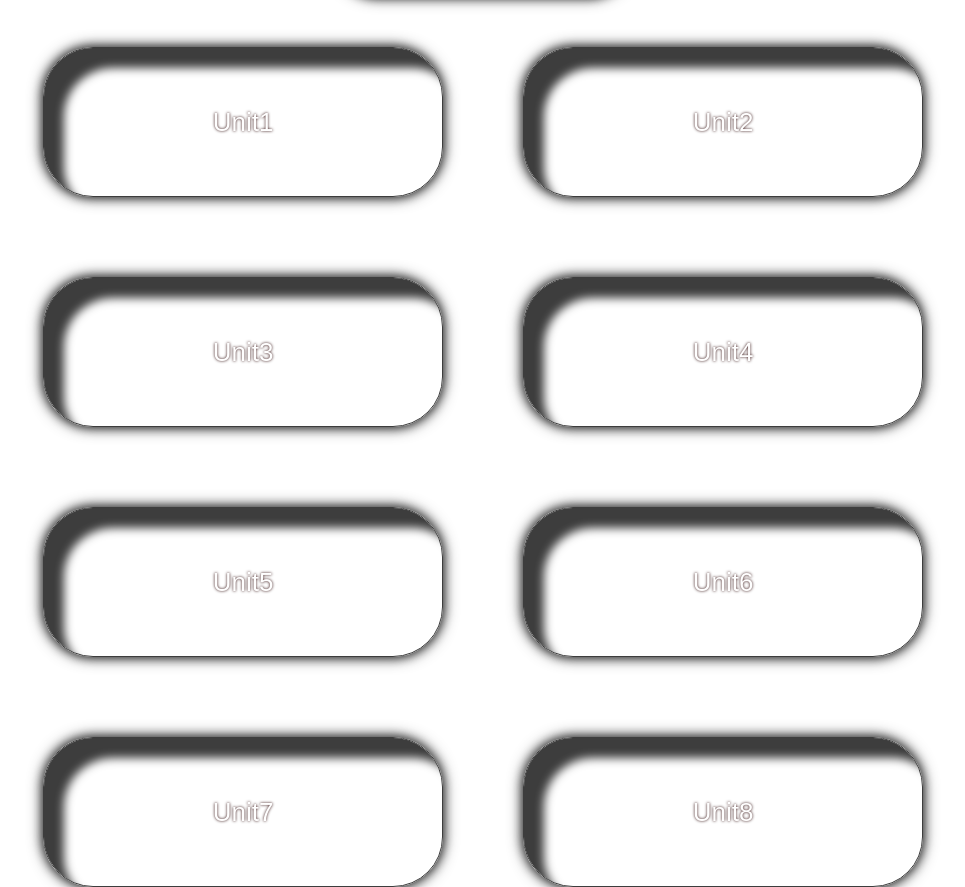
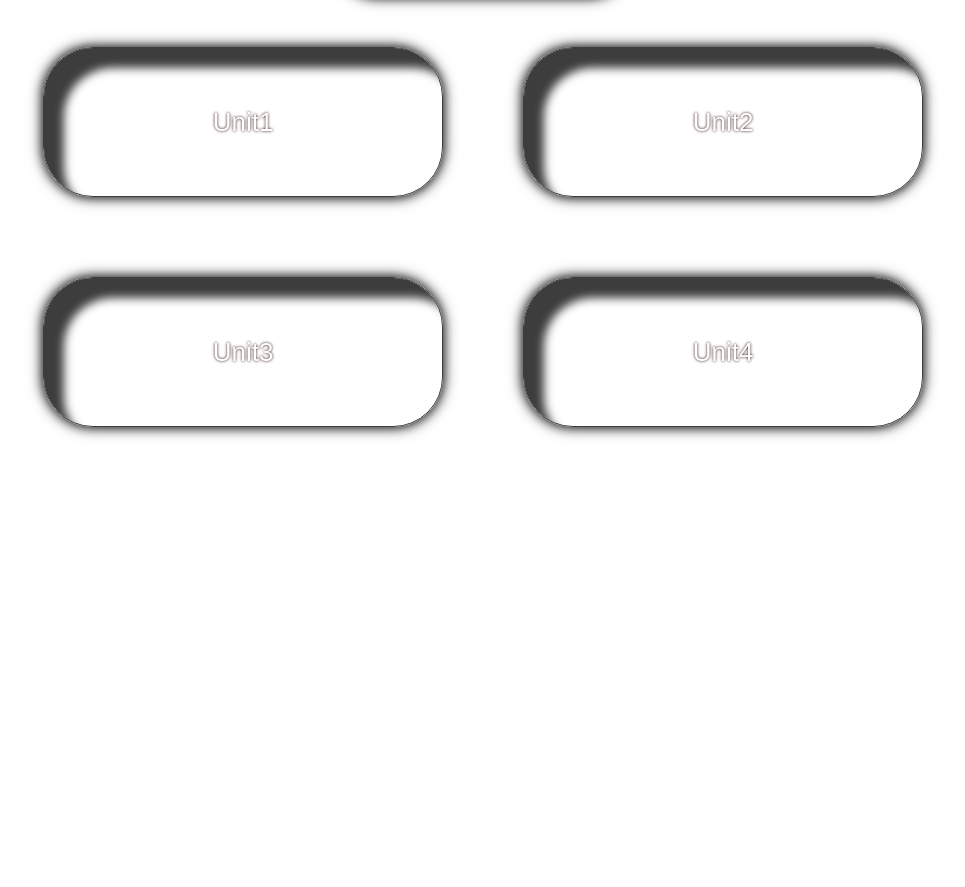
Before and after one commit to developer0071/Units, a plain HTML site: page index.html in a window 1280 px wide. Shown: the part 113-1000 px from the top of the page, without its empty margins (157-1122 px from the left). After the commit the page ends 800 px from the top, so only its background shows below. Drawn offline with Linux system fonts and the light colour scheme.

Commit message:
Update index.html

```diff
--- a/index.html
+++ b/index.html
@@ -13,9 +13,5 @@
         <button class="unit" onclick="location.href='unit2.html'">Unit2</button>
         <button class="unit" onclick="location.href='unit3.html'">Unit3</button>
         <button class="unit" onclick="location.href='unit4.html'">Unit4</button>
-        <button class="unit" onclick="location.href='unit5.html'">Unit5</button>
-        <button class="unit" onclick="location.href='unit6.html'">Unit6</button>
-        <button class="unit" onclick="location.href='unit7.html'">Unit7</button>
-        <button class="unit" onclick="location.href='unit8.html'">Unit8</button>
     </body>
 </html>
```
